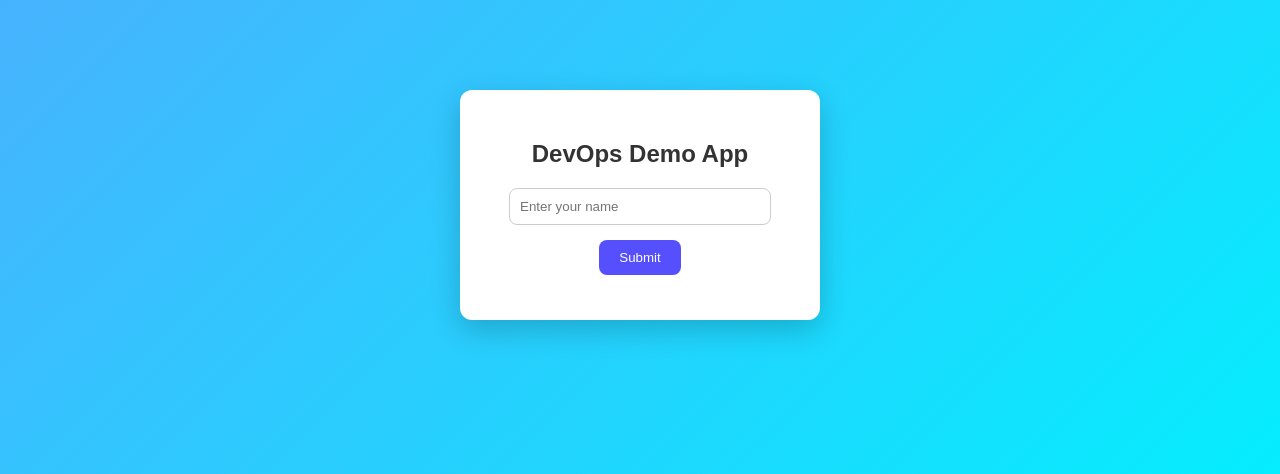
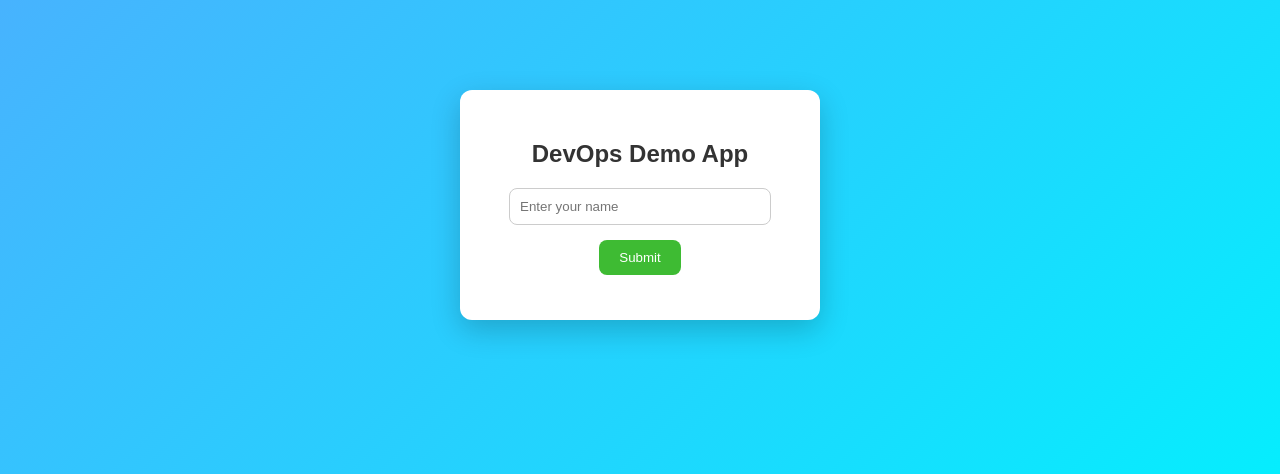
Before and after one commit to AsadGulzar/second_projects, a Flask app: page / in a window 1280 px wide. Shown: the part 203-677 px from the top of the page. Run offline with Flask 3, Linux system fonts and the light colour scheme.

Commit message:
3rd file index change

```diff
--- a/templates/index.html
+++ b/templates/index.html
@@ -35,13 +35,13 @@
             padding: 10px 20px;
             border: none;
             border-radius: 8px;
-            background-color: #554ffe;
+            background-color: #3ebb33;
             color: white;
             cursor: pointer;
         }
 
         button:hover {
-            background-color: #72573b;
+            background-color: #5fef17;
         }
 
         #result {
```
